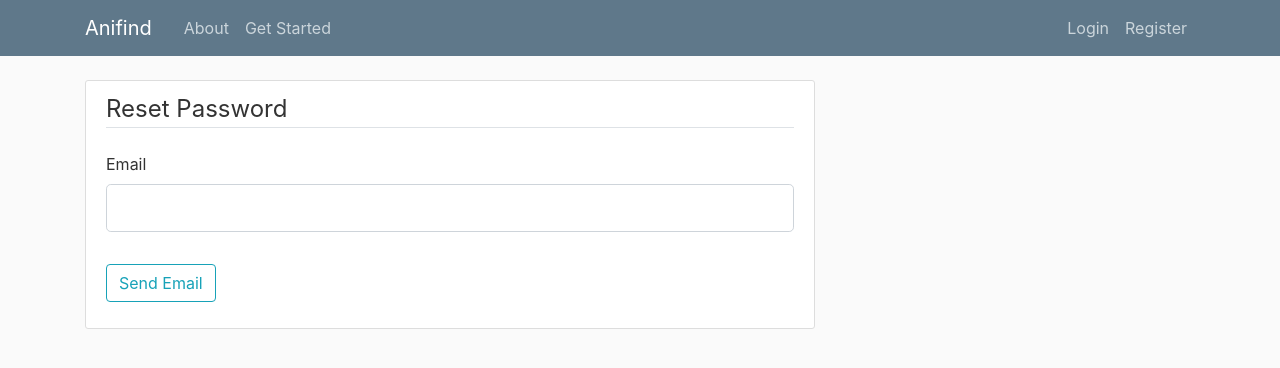
After one commit to JayBlaine/rh22, a Flask app: page /reset_password in a window 1280 px wide. The commit adds this page. Shown: the top 368 px of the page. Run offline with Flask 2, Linux system fonts and the light colour scheme; some libraries are stand-ins or nearby versions.

Commit message:
reset init-placeholder html

```diff
--- a/requirements.txt
+++ b/requirements.txt
@@ -2,6 +2,7 @@ flask
 flask_sqlalchemy
 flask_bcrypt
 flask_login
+flask_mail
 email_validator
 mysqlclient
 mal-api
--- a/rh22/forms.py
+++ b/rh22/forms.py
@@ -54,3 +54,14 @@ class UpdateAccountForm(FlaskForm):
             user = User.query.filter_by(email=email.data).first()
             if user:
                 raise ValidationError('That email is taken. Please choose a different one.')
+
+
+class RequestResetForm(FlaskForm):
+    email = StringField('Email', validators=[DataRequired(), Email()])
+    submit = SubmitField('Send Email')
+
+
+class ResetPasswordForm(FlaskForm):
+    password = StringField('Password', validators=[DataRequired()])
+    confirm_password = StringField('Confirm Password', validators=[DataRequired(), EqualTo('password')])
+    submit = SubmitField('Reset Password')
--- a/rh22/routes.py
+++ b/rh22/routes.py
@@ -1,11 +1,10 @@
 from flask import Flask, render_template, redirect, url_for, flash, request
 from flask_login import login_required, logout_user, login_user, current_user
+from flask_mail import Message
+from rh22 import app, bcrypt, db, mail
 
-from rh22 import app, bcrypt, db
-
-from rh22.forms import UpdateAccountForm, LoginForm, RegistrationForm
-from rh22.models import User
-
+from rh22.forms import UpdateAccountForm, LoginForm, RegistrationForm, ResetPasswordForm, RequestResetForm
+from rh22.models import User, Anime
 
 
 @app.route("/")
@@ -72,6 +71,53 @@ def account():
         form.username.data = current_user.username
         form.email.data = current_user.email
     return render_template('account.html', title='Account', form=form)
+
+@app.route("/discover/<int:mal_id>")
+def post(mal_id):
+    anime = Anime.query.get_or_404(mal_id)
+    return render_template('discover.html', title=post.title, post=post)
+
+def send_reset_email(user):
+    token = user.get_reset_token()
+    msg = Message('Password Reset Request',
+                  sender='noreply@demo.com',
+                  recipients=[user.email])
+    msg.body = f'''To reset your password, visit the following link:
+    {url_for('reset_token', token=token, _external=True)}
+If you did not make this request then simply ignore this email and no changes will be made.
+'''
+    mail.send(msg)
+
+
+@app.route("/reset_password", methods=['GET', 'POST'])
+def reset_request():
+    if current_user.is_authenticated:
+        return redirect(url_for('home'))
+    form = RequestResetForm()
+    if form.validate_on_submit():
+        user = User.query.filter_by(email=form.email.data).first()
+        send_reset_email(user)
+        flash('An email has been sent with instructions to reset your password.', 'info')
+        return redirect(url_for('login'))
+    return render_template('reset_request.html', title='Reset Password', form=form)
+
+
+@app.route("/reset_password/<token>", methods=['GET', 'POST'])
+def reset_token(token):
+    if current_user.is_authenticated:
+        return redirect(url_for('home'))
+    user = User.verify_reset_token(token)
+    if user is None:
+        flash('That is an invalid or expired token', 'warning')
+        return redirect(url_for('reset_request'))
+    form = ResetPasswordForm()
+    if form.validate_on_submit():
+        hashed_password = bcrypt.generate_password_hash(form.password.data).decode('utf-8')
+        user.password = hashed_password
+        db.session.commit()
+        flash('Your password has been updated! You are now able to log in', 'success')
+        return redirect(url_for('login'))
+    return render_template('reset_token.html', title='Reset Password', form=form)
 '''
 @app.route("/<int:anime_id>")
 def anime(anime_id):
--- a/rh22/templates/layout.html
+++ b/rh22/templates/layout.html
@@ -11,16 +11,16 @@
     <link rel="stylesheet" type="text/css" href="{{ url_for('static', filename='main.css') }}">
 
     {% if title %}
-        <title>Flask Blog - {{ title }}</title>
+        <title>AniFind - {{ title }}</title>
     {% else %}
-        <title>Flask Blog</title>
+        <title>Anifind</title>
     {% endif %}
 </head>
 <body>
     <header class="site-header">
       <nav class="navbar navbar-expand-md navbar-dark bg-steel fixed-top">
         <div class="container">
-          <a class="navbar-brand mr-4" href="/">Flask Blog</a>
+          <a class="navbar-brand mr-4" href="/">Anifind</a>
           <button class="navbar-toggler" type="button" data-toggle="collapse" data-target="#navbarToggle" aria-controls="navbarToggle" aria-expanded="false" aria-label="Toggle navigation">
             <span class="navbar-toggler-icon"></span>
           </button>
--- a/rh22/templates/login.html
+++ b/rh22/templates/login.html
@@ -38,10 +38,10 @@
             </fieldset>
             <div class="form-group">
                 {{ form.submit(class="btn btn-outline-info") }}
+                <small class="text-muted ml-2">
+                    <a href="{{ url_for('reset_request') }}">Forgot Password?</a>
+                </small>
             </div>
-            <small class="text-muted ml-2">
-                <a href="#">Forgot Password?</a>
-            </small>
         </form>
     </div>
     <div class="border-top pt-3">
--- /dev/null
+++ b/rh22/templates/reset_request.html
@@ -0,0 +1,27 @@
+{% extends "layout.html" %}
+{% block content %}
+    <div class="content-section">
+        <form method="POST" action="">
+            {{ form.hidden_tag() }}
+            <fieldset class="form-group">
+                <legend class="border-bottom mb-4">Reset Password</legend>
+                <div class="form-group">
+                    {{ form.email.label(class="form-control-label") }}
+                    {% if form.email.errors %}
+                        {{ form.email(class="form-control form-control-lg is-invalid") }}
+                        <div class="invalid-feedback">
+                            {% for error in form.email.errors %}
+                                <span>{{ error }}</span>
+                            {% endfor %}
+                        </div>
+                    {% else %}
+                        {{ form.email(class="form-control form-control-lg") }}
+                    {% endif %}
+                </div>
+            </fieldset>
+            <div class="form-group">
+                {{ form.submit(class="btn btn-outline-info") }}
+            </div>
+        </form>
+    </div>
+{% endblock content %}
```
Also changed, not shown: rh22/__init__.py (+8 -0 lines), rh22/templates/home.html (+1 -12 lines), rh22/templates/reset_token.html (added, +40 -0 lines).
